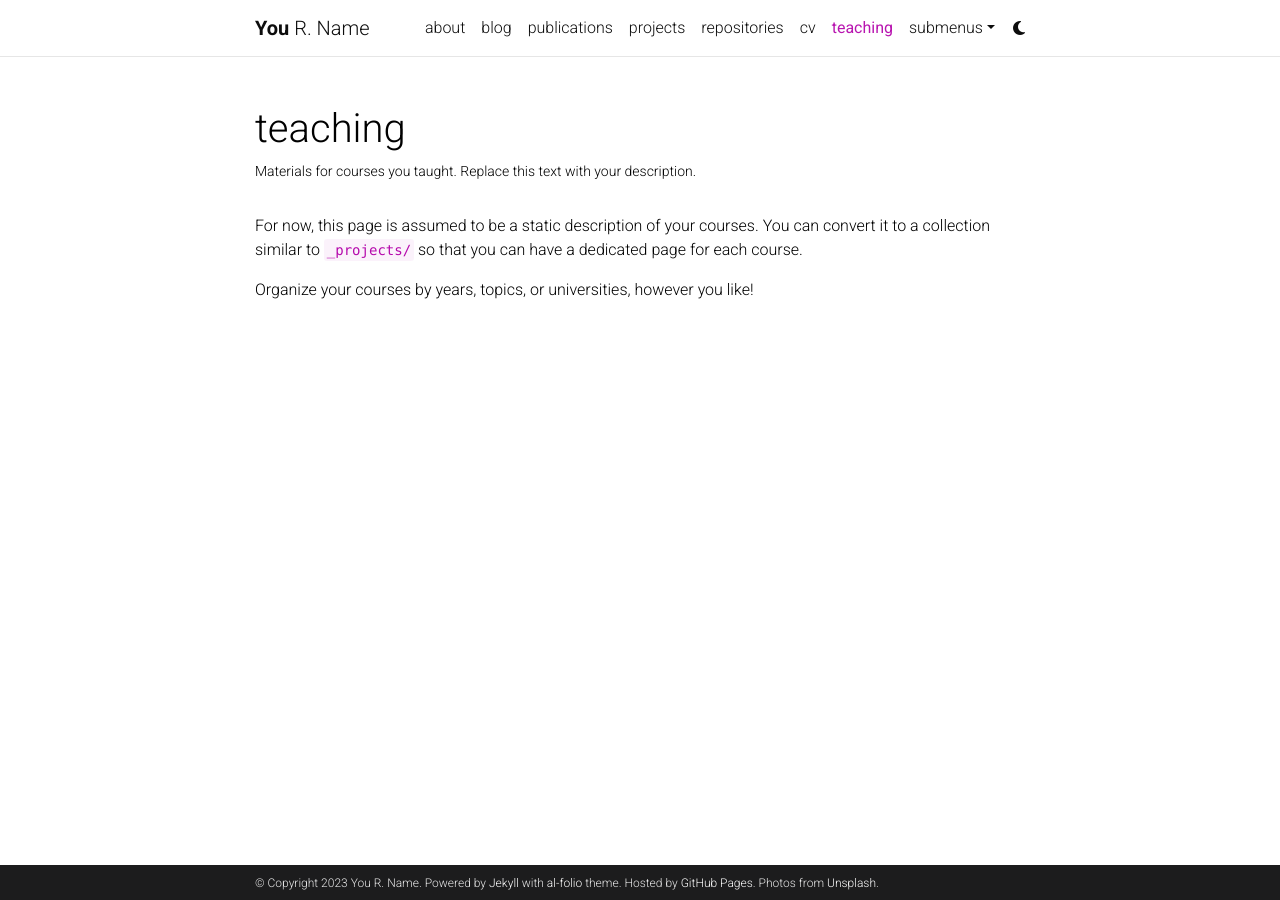
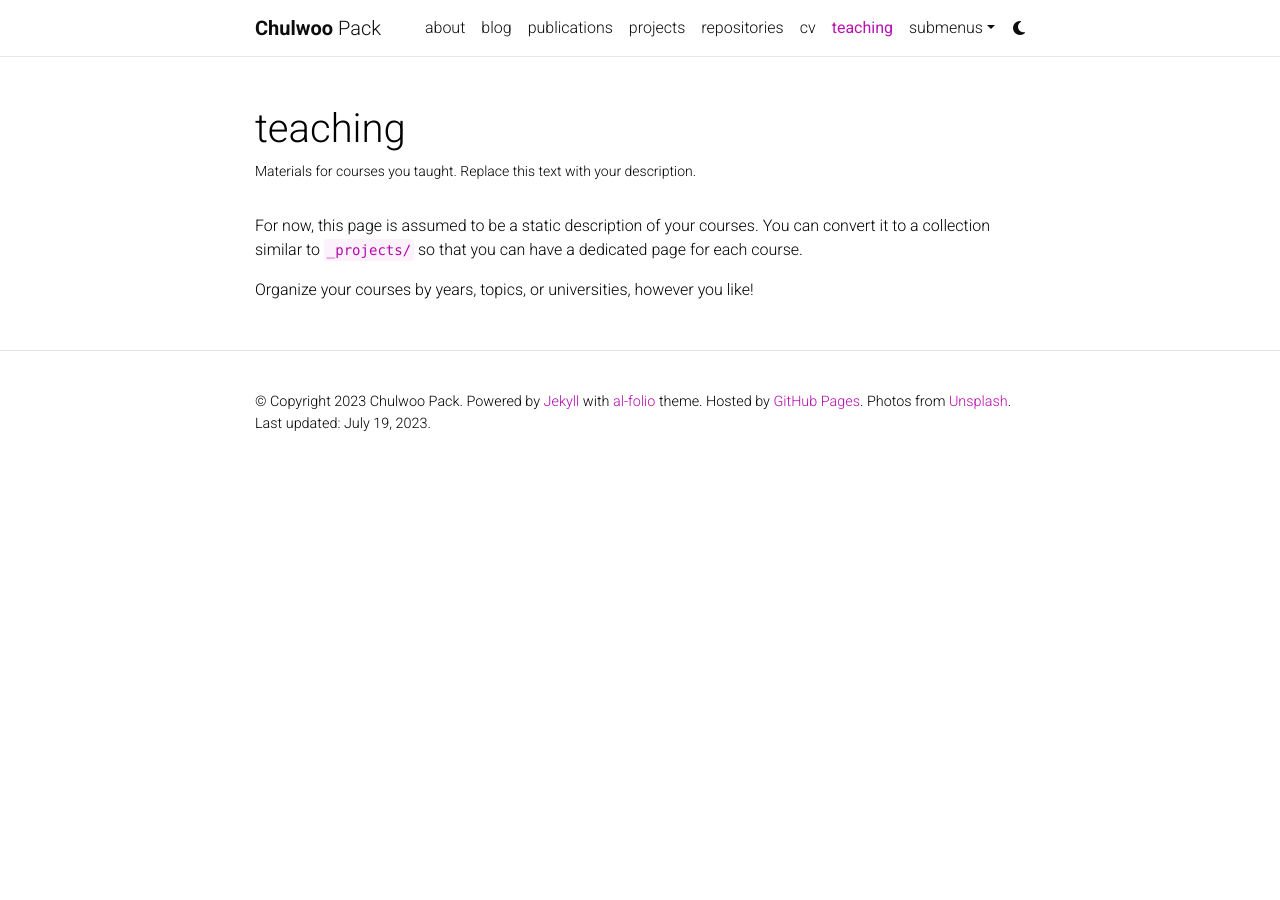
Before and after one commit to chulwoopack/chulwoopack.github.io, a Jekyll site: the page built from _pages/teaching.md, in a window 1280 px wide. Built offline with Jekyll 4.4.1, drawn with Linux system fonts in a browser that asks for light colours; comment, search, counter and statistics services are not loaded; a style sheet for code colours, icons or effects is not loaded.

Commit message:
edited _config.yml

```diff
--- a/_config.yml
+++ b/_config.yml
@@ -3,10 +3,10 @@
 # -----------------------------------------------------------------------------
 
 title: blank # the website title (if blank, full name will be used instead)
-first_name: You
-middle_name: R.
-last_name: Name
-email: you@example.com
+first_name: Chulwoo
+middle_name:
+last_name: Pack
+email: chulwoo.pack@huskers.unl.edu
 description: > # the ">" symbol means to ignore newlines until "footer_text:"
   A simple, whitespace theme for academics. Based on [*folio](https://github.com/bogoli/-folio) design.
 footer_text: >
@@ -19,8 +19,8 @@
 icon: ⚛️  # the emoji used as the favicon (alternatively, provide image name in /assets/img/)
 
 url: https://chulwoopack.github.io # the base hostname & protocol for your site
-baseurl: /al-folio # the subpath of your site, e.g. /blog/
-last_updated: false # set to true if you want to display last updated in the footer
+baseurl: # the subpath of your site, e.g. /blog/
+last_updated: true # set to true if you want to display last updated in the footer
 impressum_path:  # set to path to include impressum link in the footer, use the same path as permalink in a page, helps to conform with EU GDPR
 
 # -----------------------------------------------------------------------------
@@ -45,14 +45,14 @@
 # will use title and url fields
 # Take a look to https://github.com/jekyll/jekyll-feed for more customization
 
-rss_icon: true
+rss_icon: false
 
 # -----------------------------------------------------------------------------
 # Layout
 # -----------------------------------------------------------------------------
 
 navbar_fixed: true
-footer_fixed: true
+footer_fixed: false
 
 # Dimensions
 max_width: 800px
@@ -328,7 +328,7 @@
 # -----------------------------------------------------------------------------
 
 imagemagick:
-  enabled: true # enables responsive images for your site (recommended, see https://github.com/alshedivat/al-folio/issues/537)
+  enabled: false # enables responsive images for your site (recommended, see https://github.com/alshedivat/al-folio/issues/537)
   widths:
     - 480
     - 800
```
